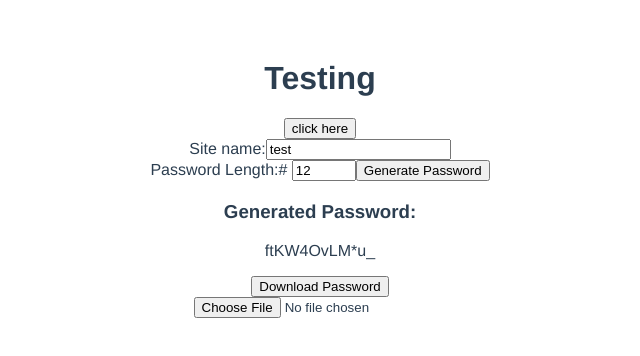
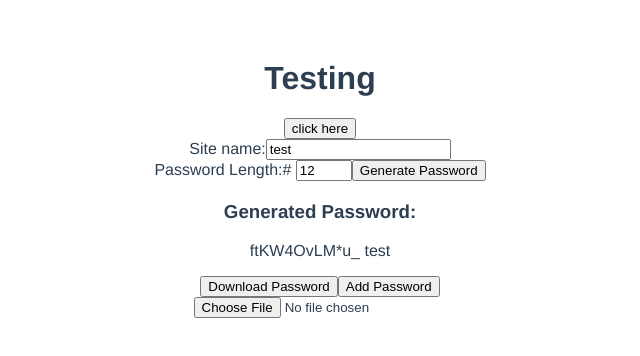
Before and after one commit to ShayaanRK/SecurePass, a Vue app: page / in a window 1280 px wide. Both pictures are taken after a click on the button "Generate Password". Shown: the top 356 px of the page, without its empty margins (320-960 px from the left). Built offline with nearby package versions, Linux system fonts and the light colour scheme.

Commit message:
feat: added local host storage features

```diff
--- a/src/components/FormTest.vue
+++ b/src/components/FormTest.vue
@@ -7,15 +7,16 @@
     <div>
       <form @submit.prevent="handleSubmit">
         <label for="length">Password Length:</label>#
-        <input type="number" v-model="length" min="1" max="128" required />
+        <input type="number" v-model="length" min="6" max="30" required />
         <button type="submit">Generate Password</button>
       </form>
     </div>
 
     <div v-if="password">
       <h3>Generated Password:</h3>
-      <p>{{ password }}</p>
+      <p>{{ password }} {{ siteName }} </p>
       <button @click="handleDownload">Download Password</button>
+      <button @click="addPassword">Add Password</button>
     </div>
   </div>
 </template>
@@ -30,19 +31,27 @@ export default {
     return {
       length: 12,
       password: '',
-      site: '',
       siteName: 'test',
     };
   },
   methods: {
     handleSubmit() {
-      this.password = generatePassword(this.length);
-      this.site = this.siteName;
+      const newPassword = generatePassword(this.length);
+      this.password = newPassword;
     },
     handleDownload() {
       downloadPassword(this.password, this.site);
     },
-  }
+    addPassword() {
+      localStorage.setItem(this.siteName, this.password);
+
+      alert('Password added successfully');
+      console.log(localStorage.getItem('locker'));
+    },
+  },
+  onMounted() {
+    this.passwords = JSON.parse(localStorage.getItem('locker')) || {};
+  },
 };
 </script>
 
```
